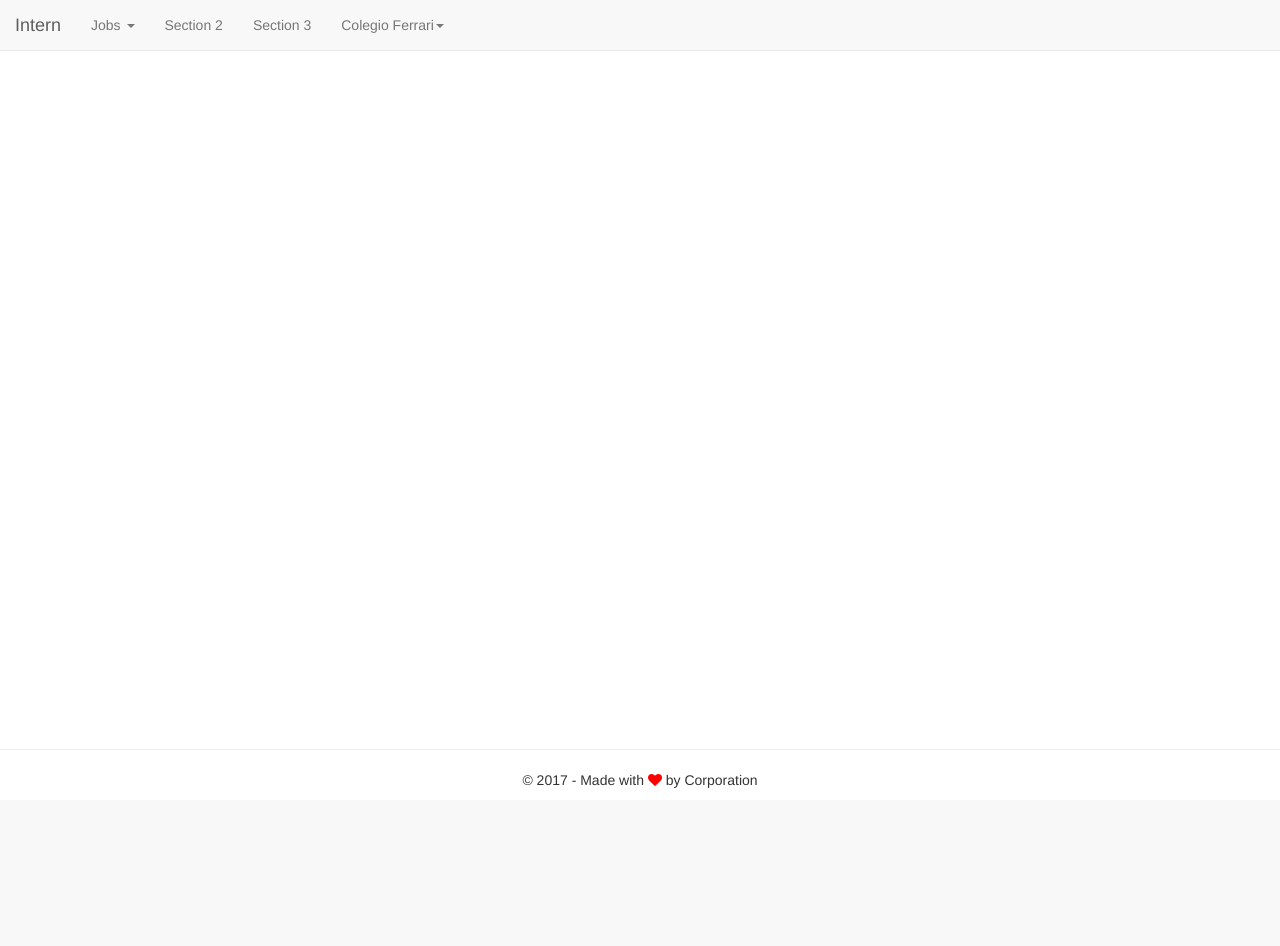
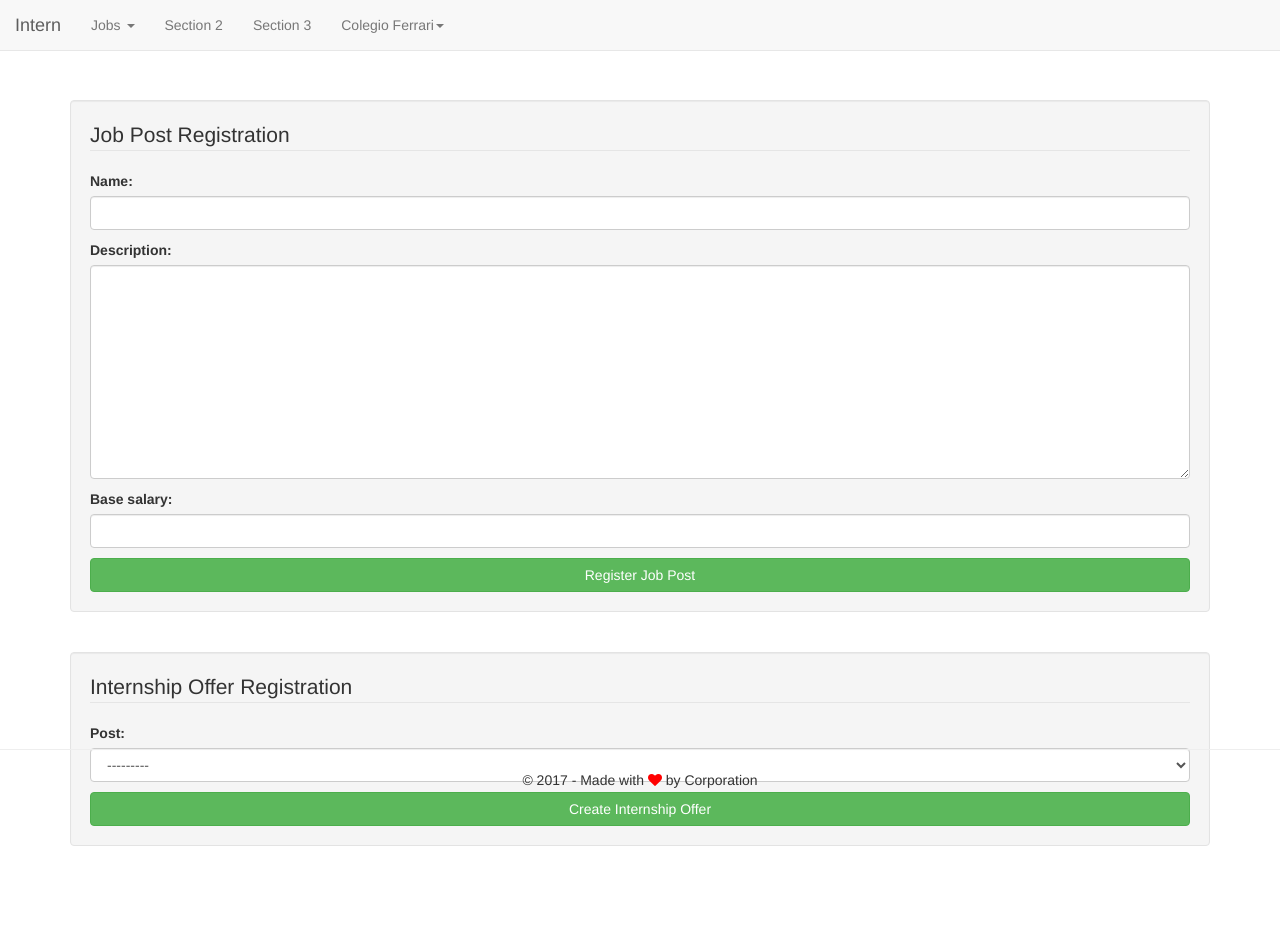
Before and after one commit to cgfelipe/intern, a Django app: page /jobs/ in a window 1280 px wide. Before the commit the page ends 788 px from the top, so only its background shows below. Run offline with Django 3.2, Linux system fonts and the light colour scheme; a user stored in the database is signed in; data comes from the database, SQL or seed files in the repository; both versions use the stored data as it was after the commit; some libraries are stand-ins or nearby versions.

Commit message:
forms de criacao de jobs feito

```diff
--- a/intern/urls.py
+++ b/intern/urls.py
@@ -21,7 +21,9 @@
 urlpatterns = [
     url(r'^admin/', admin.site.urls),
     url(r'^$', users.views.home, name='index'),
-    url(r'signup/(\w+)/$', users.views.SignupView.as_view(), name='signup'),
-    url(r'login/$', users.views.LoginView.as_view(), name='login'),
-    url(r'jobs/$', jobs.views.IndexView.as_view(), name='index')
+    url(r'^signup/(\w+)/$', users.views.SignupView.as_view(), name='signup'),
+    url(r'^login/$', users.views.LoginView.as_view(), name='login'),
+    url(r'^jobs/$', jobs.views.IndexView.as_view(), name='index'),
+    url(r'^jobs/new_post/$', jobs.views.JobPostView.as_view(), name='new_job_post'),
+    url(r'^jobs/new_offer/$', jobs.views.JobAnnouncementView.as_view(), name='new_job_offer')
 ]
--- /dev/null
+++ b/jobs/forms.py
@@ -0,0 +1,33 @@
+from django import forms
+from users.models import JobOffer, JobPost, Company
+
+class JobPostForm(forms.ModelForm):
+    class Meta:
+        model = JobPost
+        fields = ('name', 'description', 'base_salary')
+
+        widgets = {
+            'name': forms.TextInput,
+            'description': forms.Textarea,
+            'base_salary': forms.NumberInput,
+        }
+
+
+class JobOfferForm(forms.ModelForm):
+    def __init__(self, *args, **kwargs):
+        try:
+            self.user = kwargs.pop('user')
+        except:
+            pass
+        super(JobOfferForm, self).__init__(*args, **kwargs)
+
+    class Meta:
+        model = JobOffer
+        fields = ('post', )
+
+    def save(self, commit=True):
+        job_offer = super(JobOfferForm, self).save(commit=False)
+        job_offer.company = Company.objects.get(email=self.user.email)
+        if commit:
+            job_offer.save()
+        return job_offer
--- a/jobs/views.py
+++ b/jobs/views.py
@@ -1,8 +1,43 @@
 from django.shortcuts import render
 from django.views import View
+from .forms import JobPostForm, JobOfferForm
+from django.contrib import messages
+from django.http import HttpResponseRedirect
+from users.models import Company
 
 # Create your views here.
 class IndexView(View):
+    job_post_form = JobPostForm
+    job_announcement_form = JobOfferForm
 
     def get(self, request):
+        job_post_form = self.job_post_form()
+        job_announcement_form = self.job_announcement_form()
         return render(request, 'jobs/index.html', locals())
+
+
+class JobPostView(IndexView):
+
+    def post(self, request):
+        job_post = self.job_post_form(request.POST)
+        if job_post.is_valid():
+            job_post.save()
+            messages.success(request,
+                             '{0} successfully registered as a job post.'.format(job_post.cleaned_data.get('name')))
+            return HttpResponseRedirect('/jobs/')
+        else:
+            messages.error(request, job_post.errors)
+            return render(request, 'jobs/index.html', locals())
+
+
+class JobAnnouncementView(IndexView):
+    def post(self, request):
+        job_announce = self.job_announcement_form(request.POST, user=request.user)
+        if job_announce.is_valid():
+            job_announce.save()
+            messages.success(request,
+                             'Internship offer successfully registered.')
+            return HttpResponseRedirect('/jobs/')
+        else:
+            messages.error(request, job_announce.errors)
+            return render(request, 'jobs/index.html', locals())
--- a/static/js/general.js
+++ b/static/js/general.js
@@ -1,6 +1,7 @@
 $(document).ready(function() {
     $('input').addClass('form-control');
     $('select').addClass('form-control');
-    $('body').scrollspy({ target: '#navbar-menu' })
+    $('textarea').addClass('form-control');
+    $('body').scrollspy({ target: '#navbar-menu' });
     $('.errorlist li').addClass('alert alert-danger');
 });
--- a/templates/jobs/index.html
+++ b/templates/jobs/index.html
@@ -19,7 +19,8 @@
             <ul class="dropdown-menu">
               <li><a href="#section41">Jobs list</a></li>
               {% if request.user.is_company %}
-                <li><a href="#section42">Create a job announcement</a></li>
+                  <li><a href="#job-post">Register a job post</a></li>
+                  <li><a href="#job-announcement">Create a job announcement</a></li>
               {% endif %}
             </ul>
           </li>
@@ -35,5 +36,29 @@
     </div>
   </div>
 </nav>
+    <br><br><br><br><br>
+{% if request.user.is_company %}
+    <div id="job-post" class="well">
+        <form method="post" action="{% url 'new_job_post' %}">
+            {% csrf_token %}
+            <fieldset>
+                <legend>Job Post Registration</legend>
+                {{ job_post_form.as_p }}
+            </fieldset>
+            <button type="submit" class="btn btn-block btn-success">Register Job Post</button>
+        </form>
+    </div>
+    <br>
+    <div id="job-announcement" class="well">
+        <form method="post" action="{% url 'new_job_offer' %}">
+            {% csrf_token %}
+            <fieldset>
+                <legend>Internship Offer Registration</legend>
+                {{ job_announcement_form.as_p }}
+            </fieldset>
+            <button type="submit" class="btn btn-block btn-success">Create Internship Offer</button>
+        </form>
+    </div>
+{% endif %}
 
-{% endblock %}
+{% endblock %}s
--- a/users/models.py
+++ b/users/models.py
@@ -69,10 +69,16 @@
     description = models.TextField()
     base_salary = models.DecimalField(decimal_places=2, max_digits=10)
 
+    def __str__(self):
+        return self.name
+
 
 class JobOffer(models.Model):
     company = models.ForeignKey(Company)
     post = models.ForeignKey(JobPost)
+
+    def __str__(self):
+        return '{0} at {1}'.format(self.post, self.company)
 
 
 class School(Entity):
--- a/users/views.py
+++ b/users/views.py
@@ -48,6 +48,6 @@
             user = auth.authenticate(username=form.cleaned_data['email'], password=form.cleaned_data['password'])
             auth.login(request, user)
             messages.success(request, 'Welcome, {0}!'.format(form.cleaned_data['email']))
-            return render(request, 'jobs/index.html', locals())
+            return HttpResponseRedirect('/jobs/')
         else:
             return render(request, 'users/login.html', locals())
```
Also changed, not shown: db.sqlite3.
